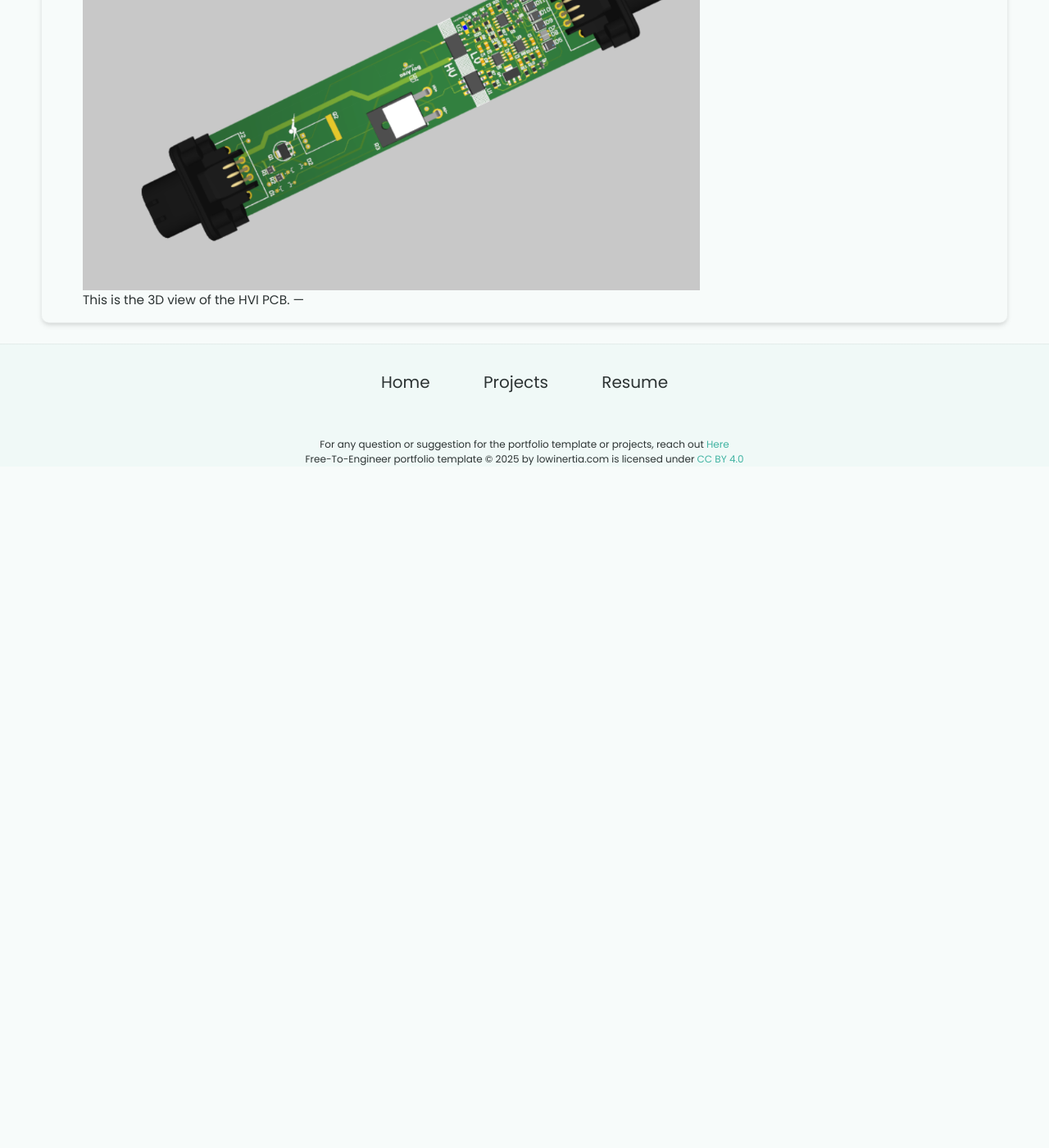
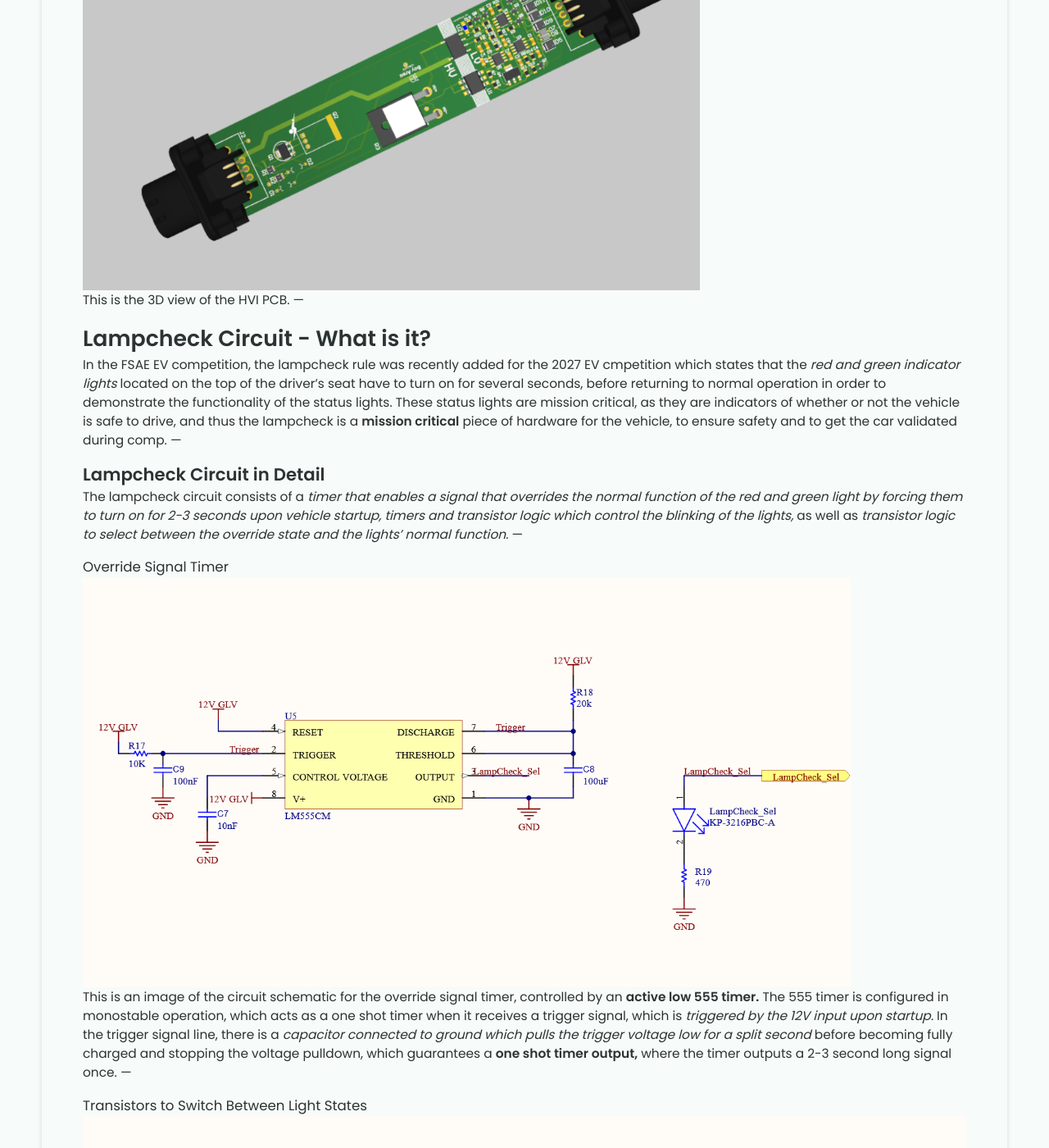
Before and after one commit to WillyWonky967/WillyWonky967.github.io, a Jekyll site: the page built from _projects/HVI/index.md, in a window 1280 px wide and 1400 px high, scrolled down 936 px. Shown: the whole window at 82% size. Built offline with Jekyll 4.4.1, drawn with Linux system fonts in a browser that asks for light colours; before the commit the page ends 1505 px from its top, so only the background shows below that; some of the changed text lies outside the part shown.

Commit message:
I added a ton of stuff to the HVI project document, and I am experimenting with bolding and italicizing certain lines, to emphasize stuff.

```diff
--- a/_projects/HVI/index.md
+++ b/_projects/HVI/index.md
@@ -15,3 +15,19 @@ main-image: /Website_HVI1.png
 {% include image-gallery.html images="Website_HVI1.png" height="500" %}
 This is the 3D view of the HVI PCB.
 ---
+
+# Lampcheck Circuit - What is it?
+In the FSAE EV competition, the lampcheck rule was recently added for the 2027 EV cmpetition which states that the *red and green indicator lights* located on the top of the driver's seat have to turn on for several seconds, before returning to normal operation in order to demonstrate the functionality of the status lights. These status lights are mission critical, as they are indicators of whether or not the vehicle is safe to drive, and thus the lampcheck is a **mission critical** piece of hardware for the vehicle, to ensure safety and to get the car validated during comp.
+---
+## Lampcheck Circuit in Detail
+The lampcheck circuit consists of a *timer that enables a signal that overrides the normal function of the red and green light by forcing them to turn on for 2-3 seconds upon vehicle startup,* *timers and transistor logic which control the blinking of the lights,* as well as *transistor logic to select between the override state and the lights' normal function.*
+---
+
+### Override Signal Timer
+{% include image-gallery.html images="Website_HVI2.png" height="500" %}
+This is an image of the circuit schematic for the override signal timer, controlled by an **active low 555 timer.** The 555 timer is configured in monostable operation, which acts as a one shot timer when it receives a trigger signal, which is *triggered by the 12V input upon startup.* In the trigger signal line, there is a *capacitor connected to ground which pulls the trigger voltage low for a split second* before becoming fully charged and stopping the voltage pulldown, which guarantees a **one shot timer output,** where the timer outputs a 2-3 second long signal once.
+---
+
+### Transistors to Switch Between Light States
+{% include image-gallery.html images="Website_HVI2.png" height="700" %}
+This is an image of the circuit schematic for the *555 timer which controls the blinking of the red light,* the *transistors whose logic determines the normal operation of the green and red light,* and the *transistors whose logic determines whether or not the green and red light will be forcibly turned on by the override signal or opearte as normal.*
```
Also changed, not shown: _projects/HVI/Website_HVI2.png (added), _projects/HVI/Website_HVI3.png (added).
